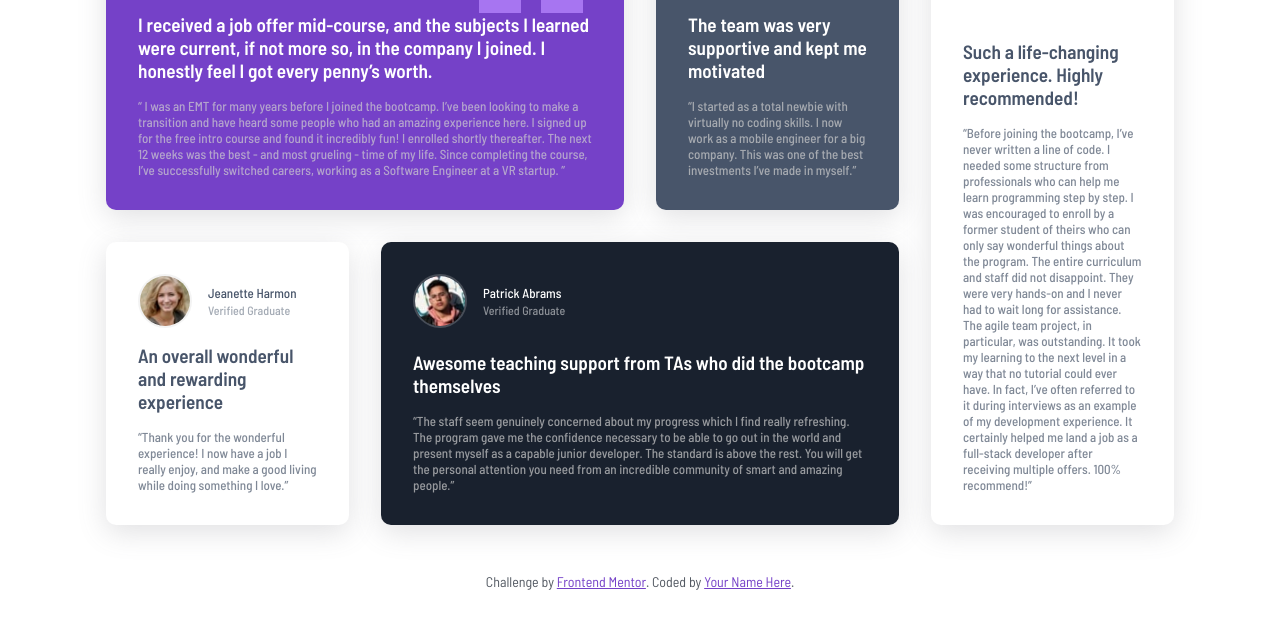
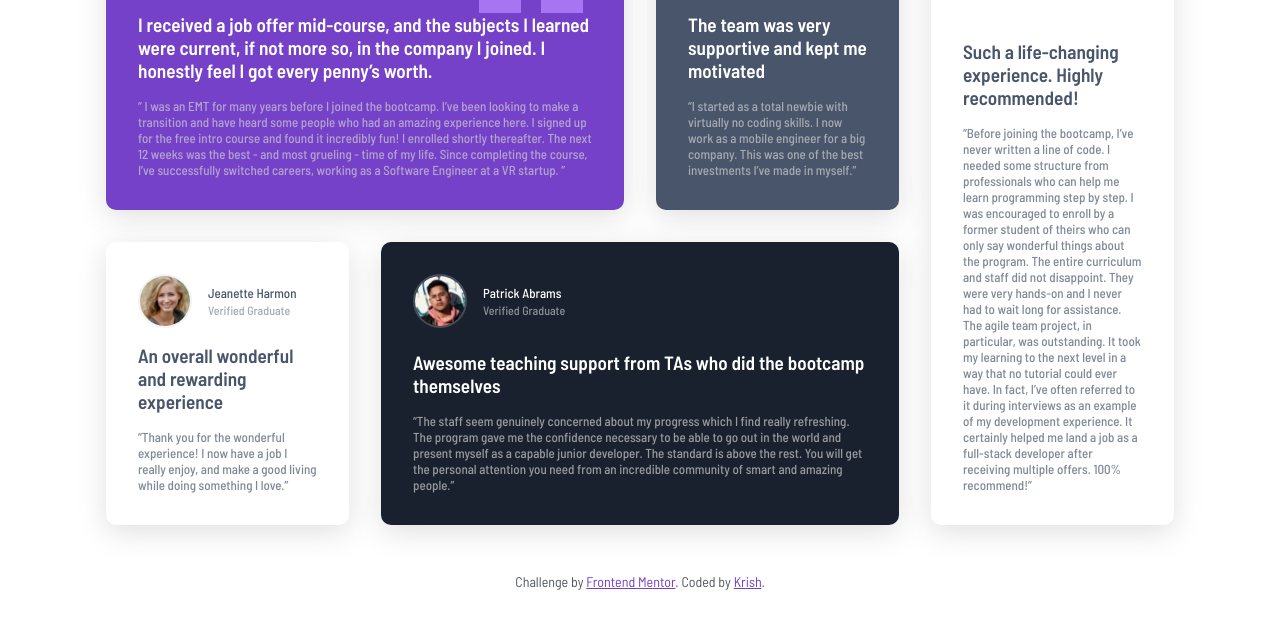
Before and after one commit to krishanprajapat23/fm-testimonials-grid, a plain HTML site: page index.html in a window 1280 px wide. Shown: the part 158-786 px from the top of the page. Drawn offline with Linux system fonts and the light colour scheme.

Commit message:
Update index.html

```diff
--- a/index.html
+++ b/index.html
@@ -128,7 +128,7 @@
 
   <div class="attribution">
     Challenge by <a href="https://www.frontendmentor.io?ref=challenge" target="_blank">Frontend Mentor</a>.
-    Coded by <a href="#">Your Name Here</a>.
+    Coded by <a href="https://www.frontendmentor.io/profile/krishanprajapat23/">Krish</a>.
   </div>
 </body>
 </html>
```
